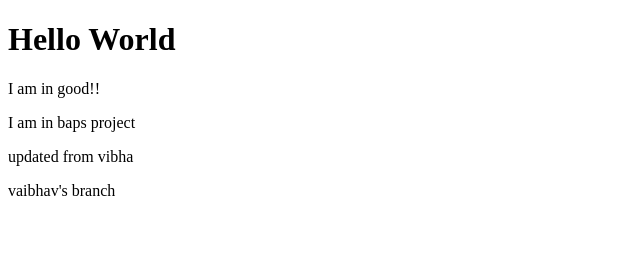
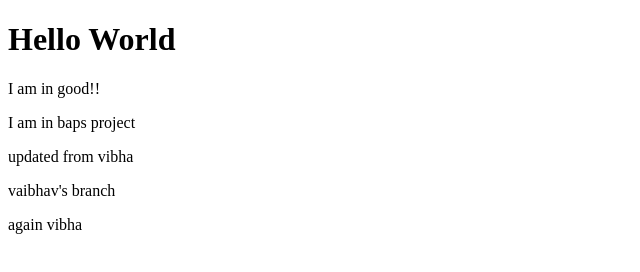
Before and after one commit to ojhavaibhav/Hello-World, a plain HTML site: page index.html in a window 1280 px wide. Shown: the whole page, without its empty margins (0-640 px from the left). Drawn offline with Linux system fonts and the light colour scheme.

Commit message:
again vibha

```diff
--- a/index.html
+++ b/index.html
@@ -12,5 +12,6 @@
     <p>I am in baps project</p>
     <p>updated from vibha</p>
     <p>vaibhav's branch</p>
+    <p>again vibha</p>
 </body>
 </html>
```
